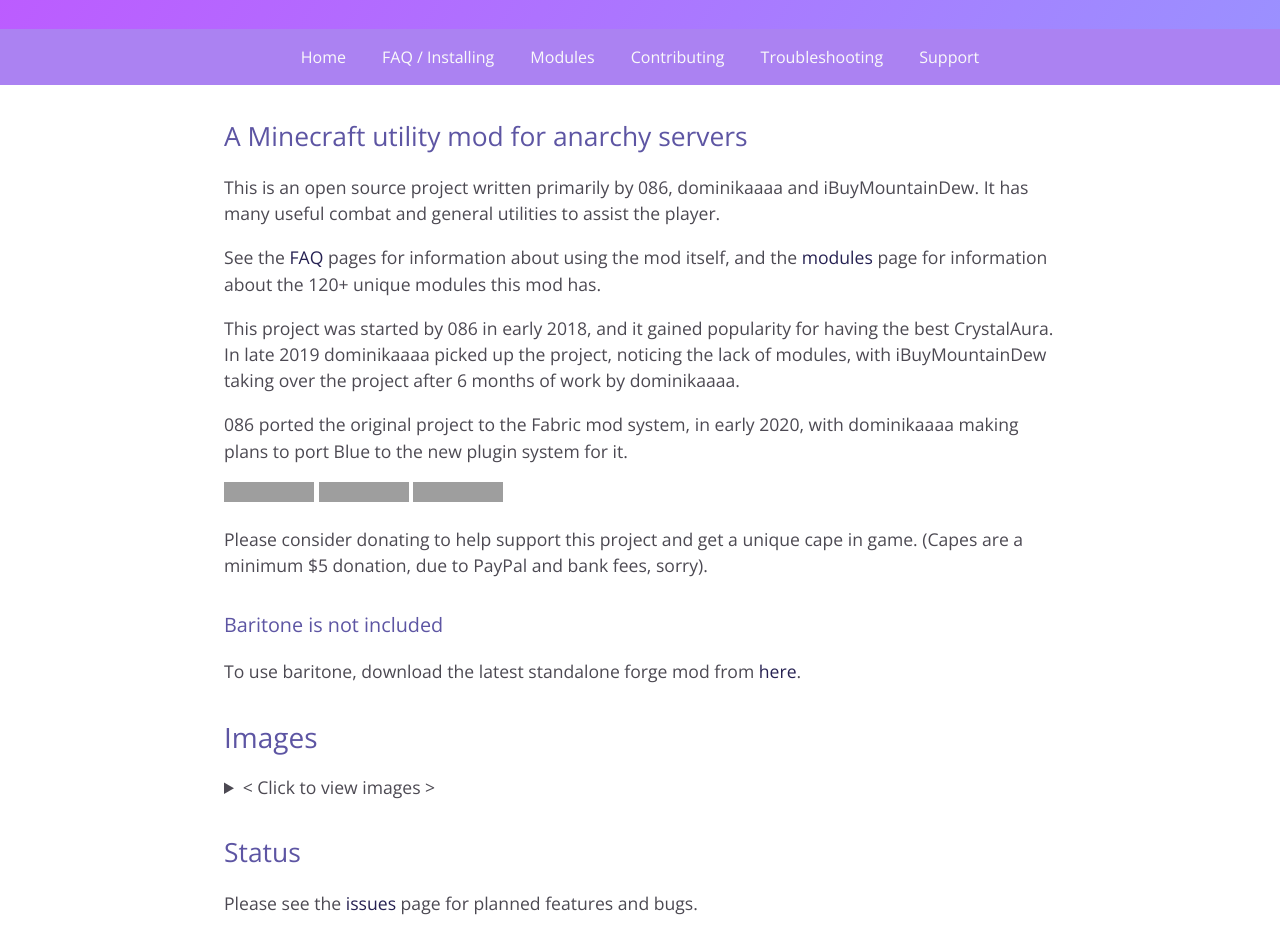
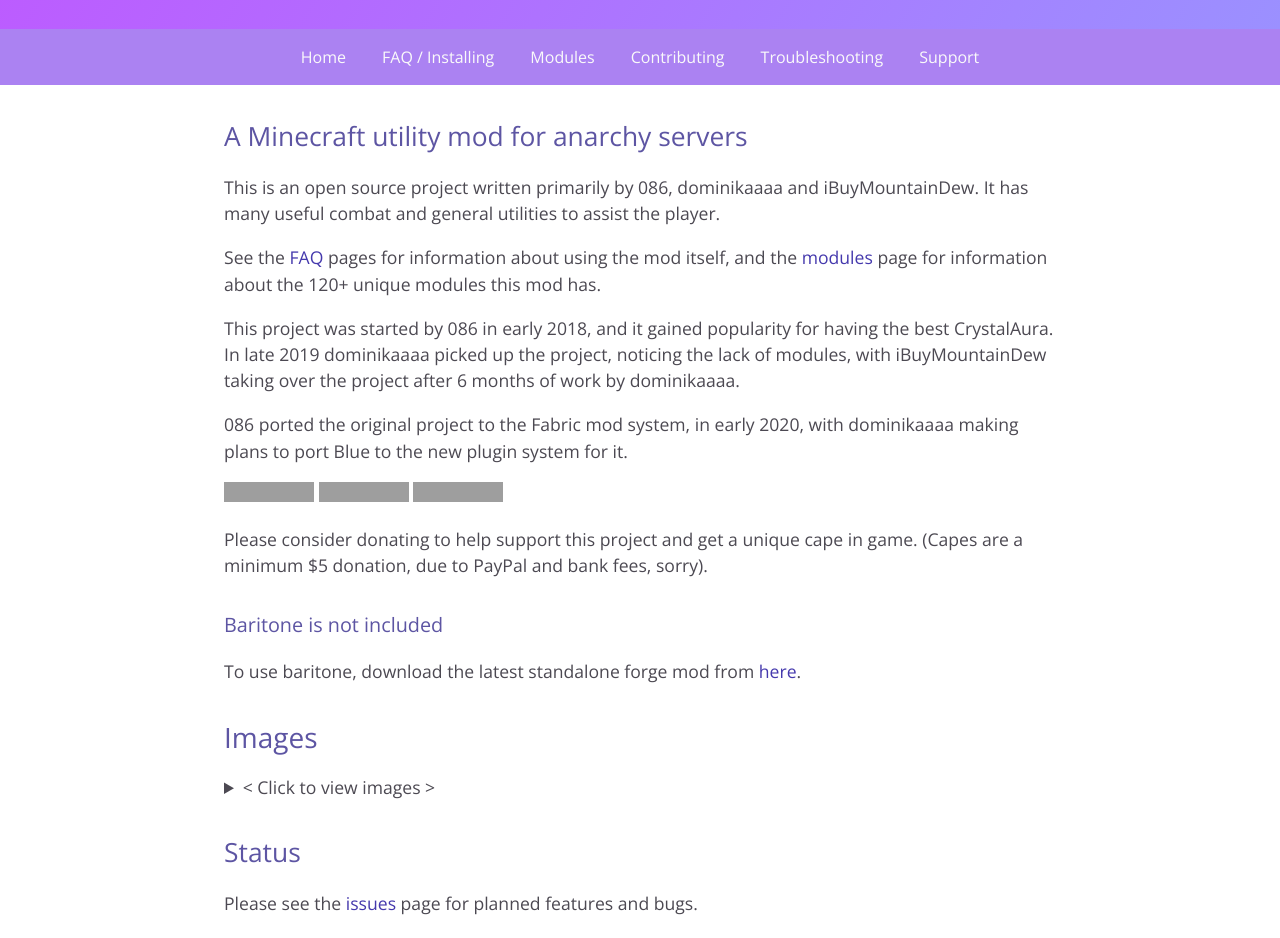
Before and after one commit to kami-blue/website, a Jekyll site: the page built from docs/index.md, in a window 1280 px wide. Shown: the part 354-1292 px from the top of the page. Built offline with Jekyll 4.4.1, drawn with Linux system fonts in a browser that asks for light colours; grey boxes are pictures that could not be loaded.

Commit message:
make link color more visible

```diff
--- a/docs/_sass/variables.scss
+++ b/docs/_sass/variables.scss
@@ -12,7 +12,7 @@ $header-bg-color-secondary: #c154ff !default;
 $section-headings-color: #5d55a3 !default;
 $body-text-color: #4c4952 !default;
 $darker-text-color: #514c59 !default;
-$body-link-color: #262152 !default;
+$body-link-color: #4539ad !default;
 $blockquote-text-color: #8b8198 !default;
 $off-white: #fafafa !default;
 
```
